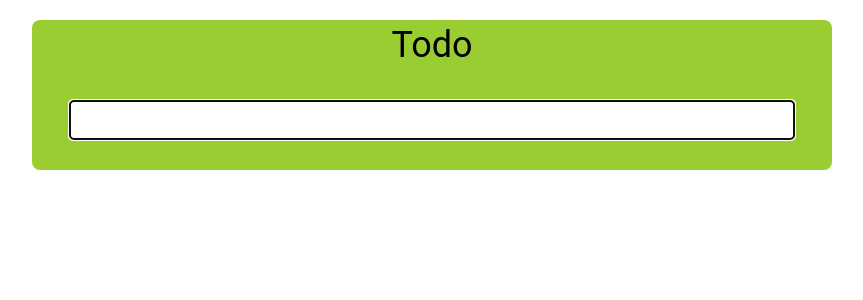
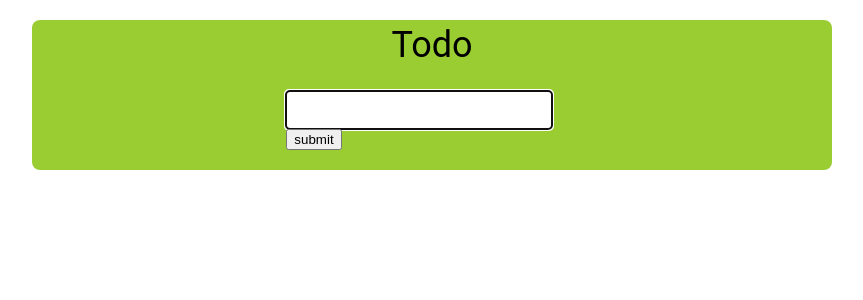
Before and after one commit to tolabey/todoList-react-redux, a React (Create React App) app: page / in a window 1280 px wide. Shown: the top 300 px of the page, without its empty margins (208-1071 px from the left). Built offline with nearby package versions, Linux system fonts and the light colour scheme.

Commit message:
Fixing issues

```diff
--- a/src/components/TodoAdd.js
+++ b/src/components/TodoAdd.js
@@ -6,17 +6,20 @@ import {singleDataAction} from "../action/action.js";
 class TodoAdd extends Component {
 
   render() {
-    const {dispatch} = this.props;
+    const {dispatch, controlledInput} = this.props;
+    const {handleUserText, handleSubmit} = helper;
 
     return (
       <div className="todoAdd">
-        <input
-            autoFocus
-            type="text"
-            onChange={helper.handleTextBar(dispatch, singleDataAction, "UPDATE_INPUT")}
-            value={this.props.controlledInput}
-            onKeyUp={helper.handleTextBar(dispatch, singleDataAction, "SUBMIT_INPUT")}
-        />
+        <form onSubmit={handleSubmit(dispatch, singleDataAction, "ADD_TODO", controlledInput)}>
+          <input
+              autoFocus
+              type="text"
+              onChange={handleUserText(dispatch, singleDataAction)}
+              value={controlledInput}
+          />
+          <button type="button" onClick={handleSubmit(dispatch, singleDataAction, "ADD_TODO", controlledInput)}>submit</button>
+        </form>
       </div>
     );
   }
--- /dev/null
+++ b/src/components/TodoElement.js
@@ -0,0 +1,19 @@
+import React, {Component} from "react";
+
+class TodoView extends Component {
+  render() {
+    const {each} = this.props;
+
+    return (
+      <li key={each.todoId}>
+        <div className="todoText">{each.value}</div>
+        <button className="todoRemoveButton" id={each.todoId}>
+          {"remove"}
+        </button>
+      </li>
+    );
+  }
+}
+
+
+export default TodoView;
--- a/src/components/TodoView.js
+++ b/src/components/TodoView.js
@@ -3,17 +3,28 @@ import I from "immutable";
 import {helper} from "../helper.js";
 import {connect} from "react-redux";
 import {singleDataAction} from "../action/action.js";
+import TodoElement from "./TodoElement.js";
 
 class TodoView extends Component {
+
+  viewTodoElements(todoList) {
+    return (
+      todoList.map(each => (
+        <TodoElement key={each.todoId} each={each} />
+      ))
+    );
+  }
+
+
   render() {
     const {dispatch, todoList} = this.props;
+
 
     return (
       <div className="todo">
         <ul className="todoUl" onClick={helper.removeToDo(dispatch, singleDataAction, "REMOVE_LIST_ELEMENT")}>
-          {helper.viewListElements(todoList)}
+          {this.viewTodoElements(todoList)}
         </ul>
-
       </div>
     );
   }
--- a/src/helper.js
+++ b/src/helper.js
@@ -1,24 +1,19 @@
-import React from "react";
-
 export const helper = {
-  handleTextBar(dispatch, action, type) {
+  handleUserText(dispatch, action, toReset) {
     return e => {
-      if (e.key !== "Enter" && type === "SUBMIT_INPUT") {
-        return;
-      }
-      dispatch(action(type, {time: Date.now(), value: e.target.value}));
+      dispatch(action("CONTROLLED_INPUT", {value: toReset ? "" : e.target.value}));
     };
   },
 
-  viewListElements(list) {
-    return list.map(each => (
-      <li key={each.todoId}>
-        <div className="todoText">{each.value}</div>
-        <button className="todoRemoveButton" id={each.todoId}>
-          {"remove"}
-        </button>
-      </li>
-    ));
+  handleSubmit(dispatch, action, type, data) {
+    return e => {
+      data = data.trim();
+      helper.handleUserText(dispatch, action, true)();
+      e.preventDefault();
+      if (data !== "") {
+        dispatch(action(type, {time: Date.now(), value: data}));
+      }
+    };
   },
 
   removeToDo(dispatch, action, type) {
--- a/src/reducer/reducer.js
+++ b/src/reducer/reducer.js
@@ -2,25 +2,20 @@ import I from "immutable";
 
 export function reducer(store = I.Map(), action) {
   switch (action.type) {
-  case "UPDATE_INPUT":
+
+  case "CONTROLLED_INPUT":
     return store.set("controlledInput", I.fromJS(action.payload.value));
-  case "SUBMIT_INPUT":
+
+  case "ADD_TODO":
     return store.set("todoList",
-      store.get("todoList",
-        I.List()).push({todoId: action.payload.time, value: action.payload.value})
+      store.get("todoList", I.List()).push({todoId: action.payload.time, value: action.payload.value})
     );
+
   case "REMOVE_LIST_ELEMENT":
+    const newTodoList = store.get("todoList").filter(each => each.todoId.toString() !== action.payload);
 
-    const newTodoList = store.get("todoList").filter(each => {
-      if (each.todoId.toString() !== action.payload) {
-        return each;
-      }
-      return null;
-    });
+    return store.remove("todoList").set("todoList", newTodoList);
 
-    store = store.remove("todoList").set("todoList", newTodoList);
-
-    return store;
   default:
     return store;
   }
```
